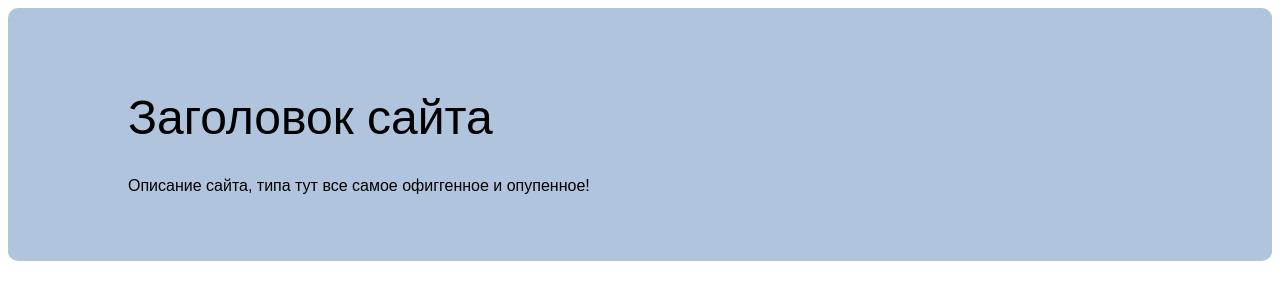
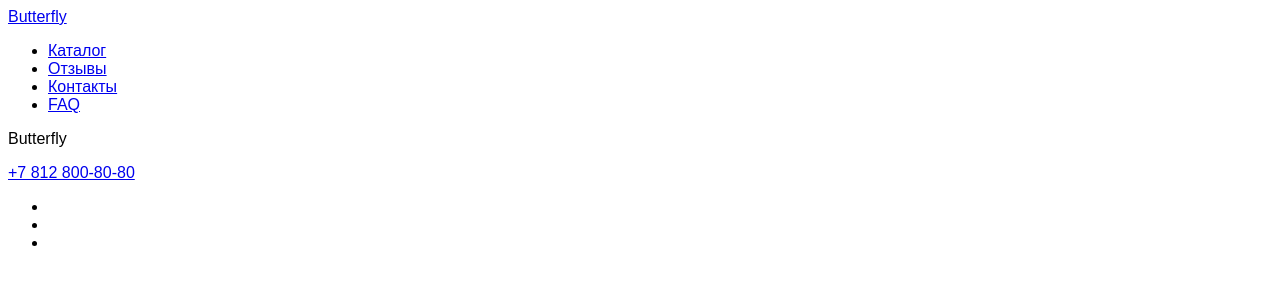
Before and after one commit to Nastya-Kapa/butterfly-shop-kapustina-, a website: page www/index.html in a window 1280 px wide. Drawn offline with Linux system fonts and the light colour scheme.

Commit message:
Добавлен header,main,footer и добавлены перемнные цвета

```diff
--- a/src/styles/blocks/_promo.scss
+++ /dev/null
@@ -1,28 +0,0 @@
-.promo {
-  padding: 50px 0;
-  background-color: lightsteelblue;
-  border-radius: 10px;
-}
-
-.promo-inner {
-  margin: 0 auto;
-  width: 1024px;
-
-  @media (max-width: 1279px) {
-    width: auto;
-    max-width: 1024px;
-  }
-}
-
-.promo-ttl {
-  font-size: $h1-fz-desktop;
-  font-weight: $h1-fw;
-
-  @media (max-width: 1279px) {
-    font-size: $h1-fz-tablet;
-  }
-
-  @media (max-width: 669px) {
-    font-size: $h1-fz-mobile;
-  }
-}
--- a/src/styles/common/_variables.scss
+++ b/src/styles/common/_variables.scss
@@ -1,12 +1,9 @@
 // Fonts
 $font: Arial, "Helvetica Neue", Helvetica, sans-serif;
 
-$h1-fz-mobile: 20px;
-$h1-fz-tablet: 32px;
-$h1-fz-desktop: 48px;
-$h1-fw: 400;
-
 // colors
+$color-dark: #333333;
+$color-accent: #FF2D2D;
 
 // indents
 
--- a/www/index.html
+++ b/www/index.html
@@ -7,12 +7,47 @@
     <link rel="stylesheet" href="style/style.css">
 </head>
 <body>
-    <div class="promo">
-        <div class="promo-inner">
-            <h1 class="promo-ttl">Заголовок сайта</h1>
-            <p class="promo-slogan">Описание сайта, типа тут все самое офиггенное и опупенное!</p>
+   <header class="header">
+    <div class="headre-inner">
+        <div class="header-wrap">
+            <a href="#" class="header-logo">Butterfly</a>
+            <nav class="menu">
+                <ul>
+                    <li><a href="#">Каталог</a></li>
+                    <li><a href="#">Отзывы</a></li>
+                    <li><a href="#">Контакты</a></li>
+                    <li><a href="#">FAQ</a></li>
+                </ul>
+            </nav>
         </div>
     </div>
+   </header>
+
+   <main>
+    <!-- Промо -->
+
+    <!-- Наши работы -->
+
+    <!-- Форма бланка для заявки -->
+   </main>
+
+   <footer class="footer">
+     <div class="footer-inner">
+        <div class="footer-wrap">
+            <p class="footer-logo">Butterfly</p>
+            <a href="tel:+78128008080" class="footer-phone">+7 812 800-80-80</a>
+            <ul class="social">
+                <li class="social-item"><a href="" class="social-link"></a>
+                </li>
+                <li class="social-item"><a href="" class="social-link"></a>
+                </li>
+                <li class="social-item"><a href="" class="social-link"></a>
+                </li>
+            </ul>
+        </div>
+     </div>
+   </footer>
+
 
     <script src="scripts/script.js"></script>
 </body>
```
Also changed, not shown: www/style/style.css.
